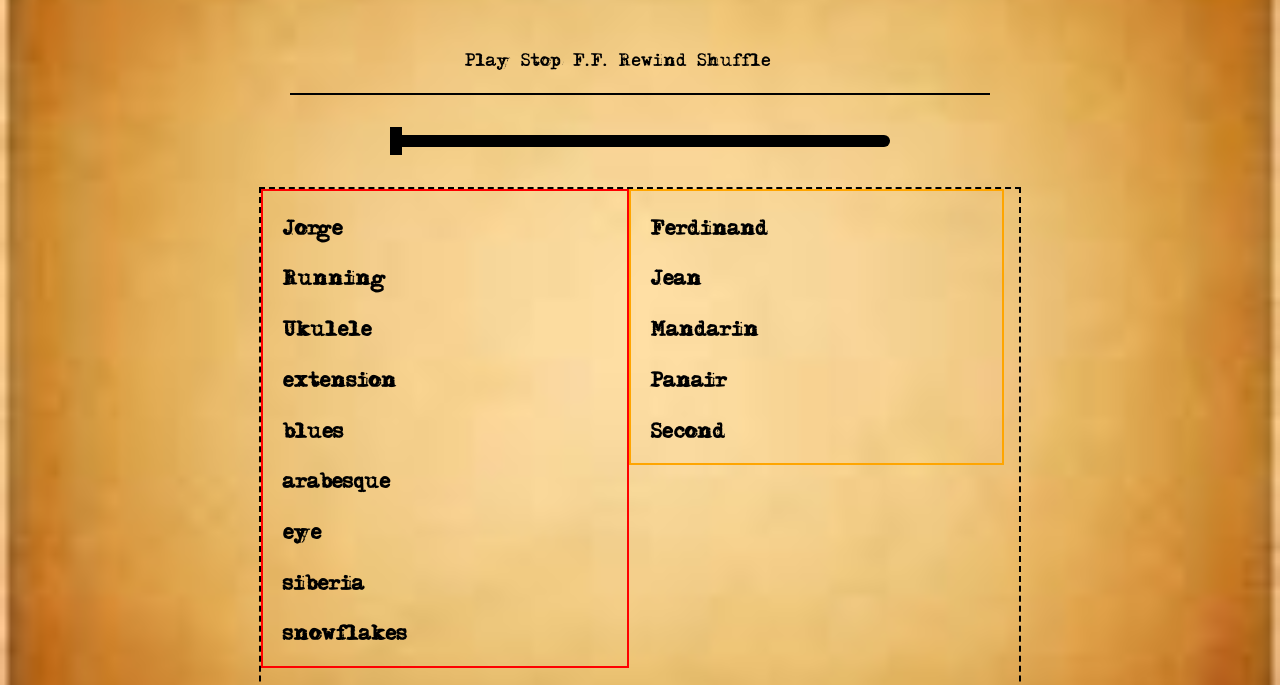
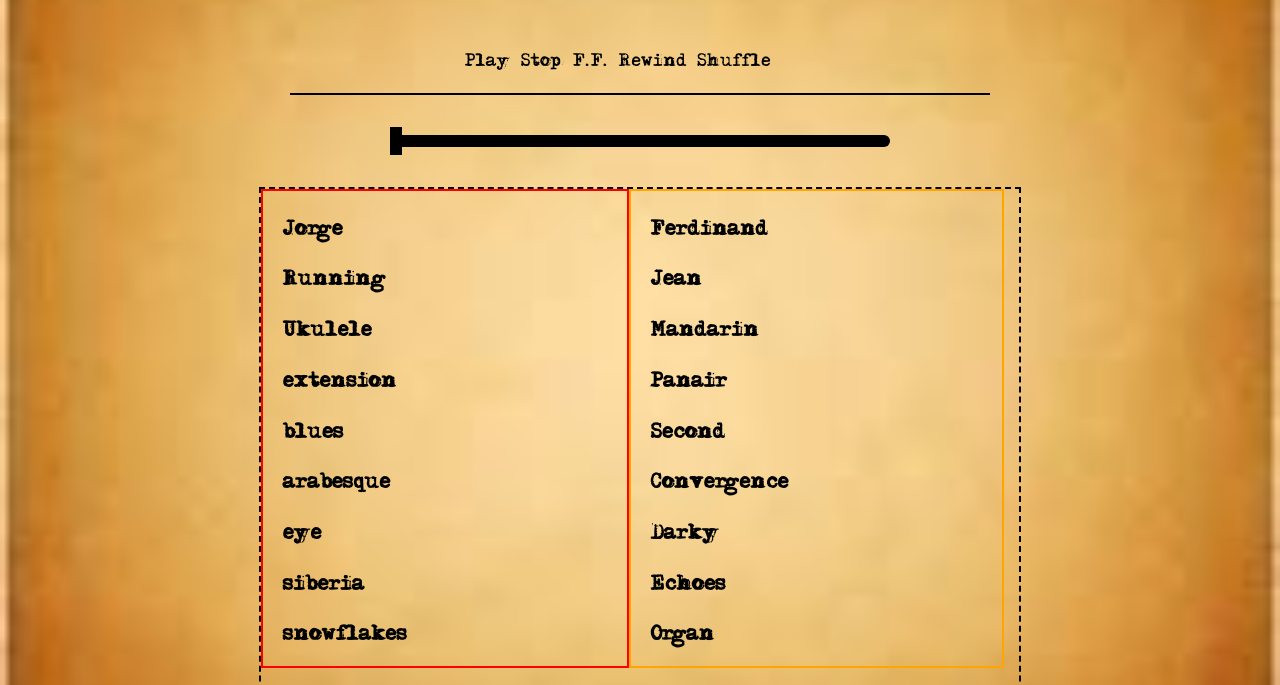
Before and after one commit to OggiDanailov/Lt.-Schmidt, a plain HTML site: page music2.html in a window 1280 px wide. Shown: the part 115-800 px from the top of the page. Drawn offline with nearby package versions, Linux system fonts and the light colour scheme.

Commit message:
additional 4 songs added to the right div

```diff
--- a/css/music2.css
+++ b/css/music2.css
@@ -80,6 +80,7 @@ h3 {
 	border: 2px solid orange;
 	width: 49%;
 	float: left;
+	/*margin: 0 auto;*/
 }
 
 
--- a/js/music.js
+++ b/js/music.js
@@ -30,9 +30,13 @@ var jean = new Song('Jean', 'audio/Jean.wav')
 var mandarin = new Song('Mandarin', 'audio/Mandarin.wav')
 var panair = new Song('Panair', 'audio/panair.wav')
 var second = new Song('Second', 'audio/Second.wav')
+var convergence = new Song('Convergence', 'audio/convergence.wav')
+var darky = new Song('Darky', 'audio/darky.wav')
+var echoes = new Song('Echoes', 'audio/Echoes.wav')
+var organ = new Song('Organ', 'audio/organ.wav')
 
 var songs = [jorge, run, ukulele, extension, blues, arabesque, eye, siberia, snowflakes]
-var songs2 = [ferdinand, jean, mandarin, panair, second]
+var songs2 = [ferdinand, jean, mandarin, panair, second, convergence, darky, echoes, organ]
 
 $(document).ready(function() {
   for (i=0;i<songs.length;i++) {
```
Also changed, not shown: 4 other files.
